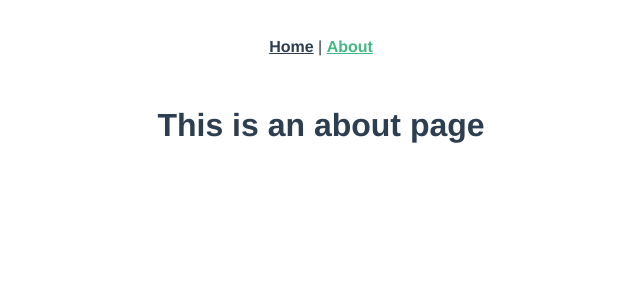
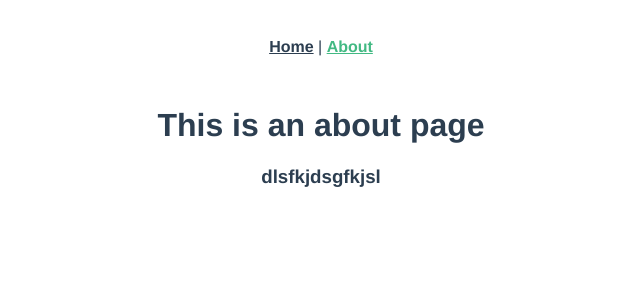
Before and after one commit to hlt1997/cbboys, a Vue app: page /#/about in a window 1280 px wide. Shown: the top 300 px of the page, without its empty margins (319-959 px from the left). Built offline with nearby package versions, Linux system fonts and the light colour scheme.

Commit message:
修改了About

```diff
--- a/src/views/About.vue
+++ b/src/views/About.vue
@@ -1,5 +1,6 @@
 <template>
   <div class="about">
     <h1>This is an about page</h1>
+    <h3>dlsfkjdsgfkjsl</h3>
   </div>
 </template>
```
